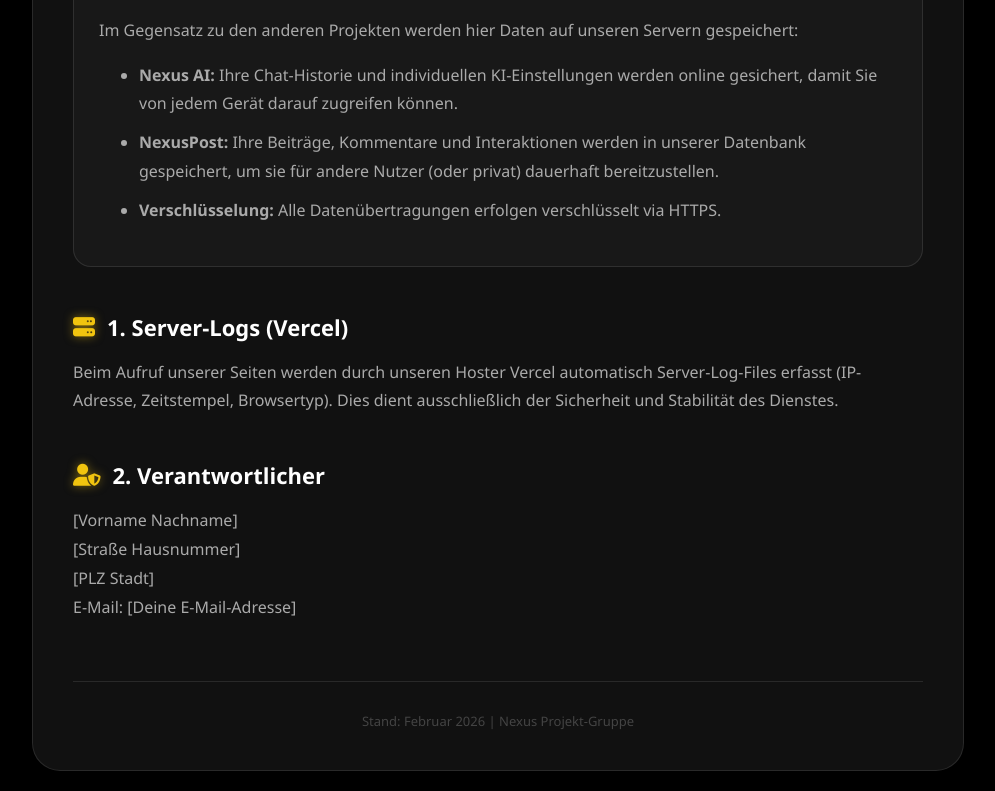
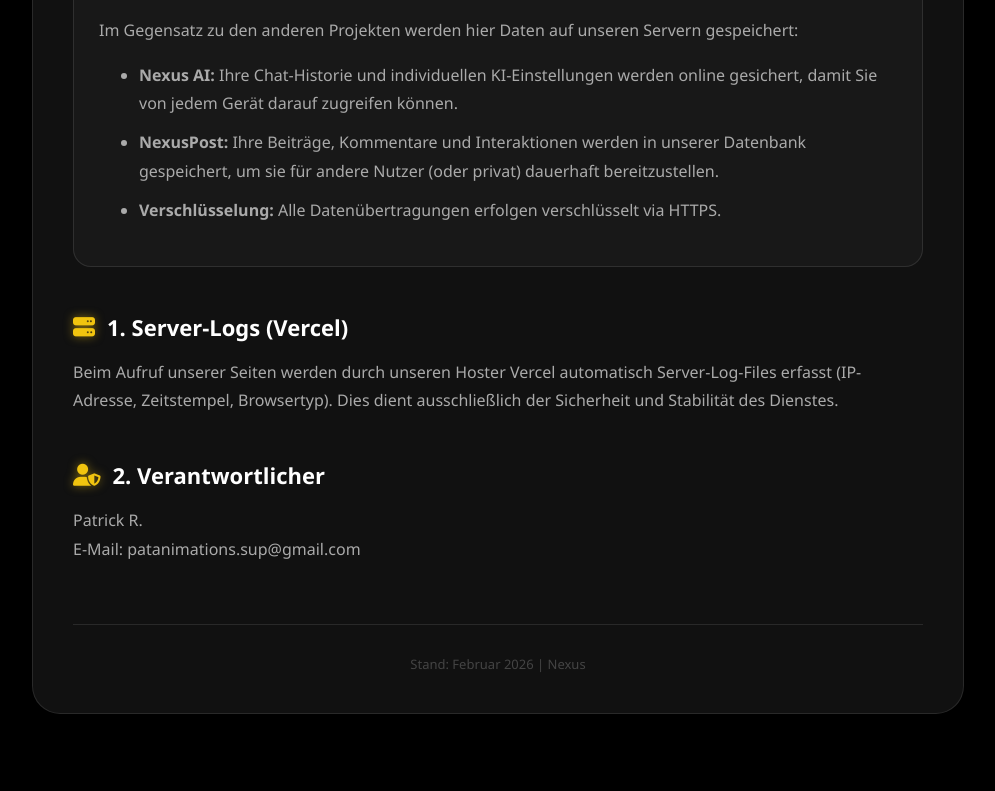
Before and after one commit to SOFTsorf/-bernexus, a plain HTML site: page index.html in a window 1280 px wide. Shown: the part 1199-1990 px from the top of the page, without its empty margins (142-1137 px from the left). After the commit the page ends 1933 px from the top, so only its background shows below. Drawn offline with Linux system fonts and the light colour scheme.

Commit message:
Aktualisieren von index.html

```diff
--- a/index.html
+++ b/index.html
@@ -167,14 +167,12 @@
 
         <h2><i class="fas fa-user-shield"></i> 2. Verantwortlicher</h2>
         <p>
-            [Vorname Nachname]<br>
-            [Straße Hausnummer]<br>
-            [PLZ Stadt]<br>
-            E-Mail: [Deine E-Mail-Adresse]
+            Patrick R.<br>
+            E-Mail: patanimations.sup@gmail.com
         </p>
 
         <footer>
-            Stand: Februar 2026 | Nexus Projekt-Gruppe
+            Stand: Februar 2026 | Nexus
         </footer>
     </div>
 
```
